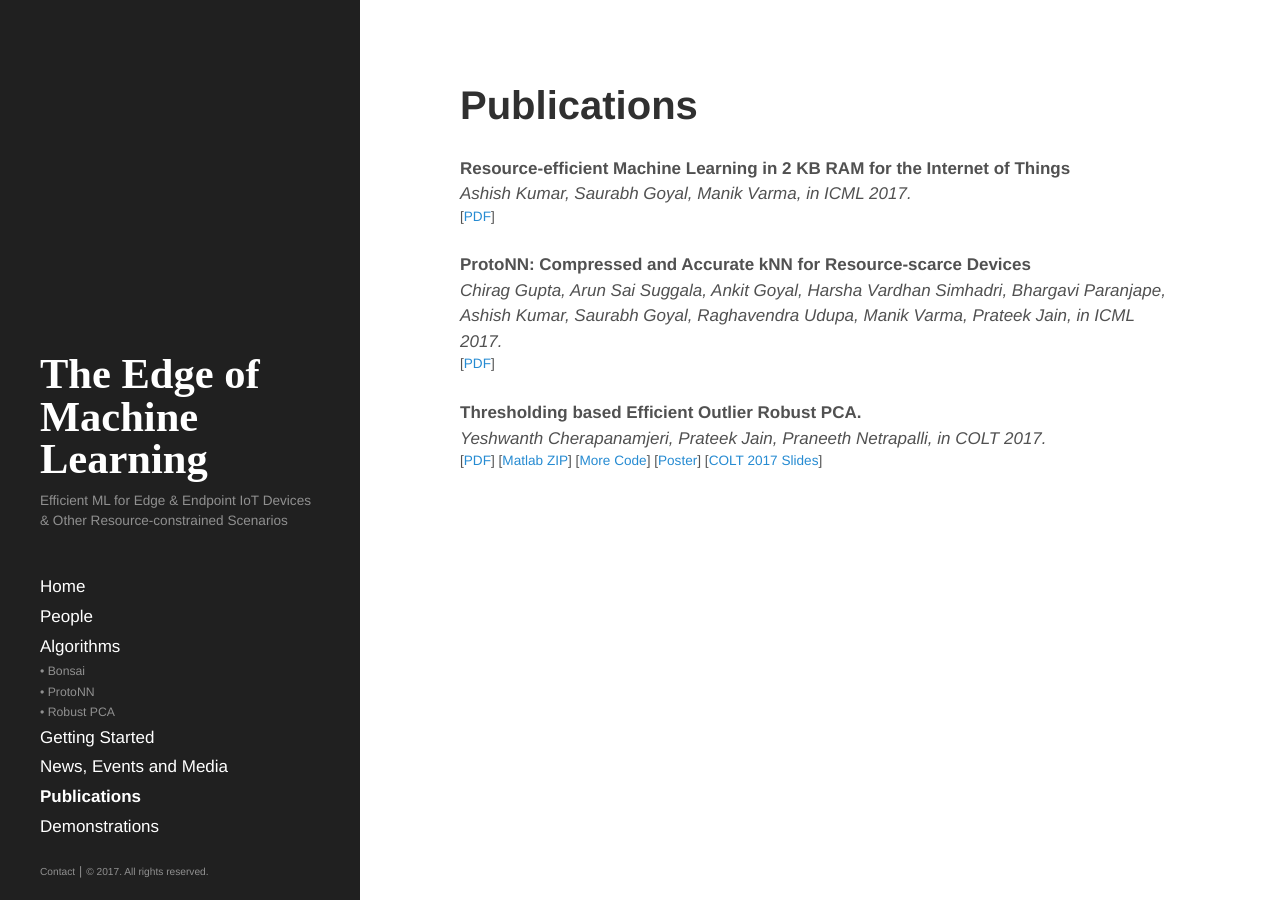
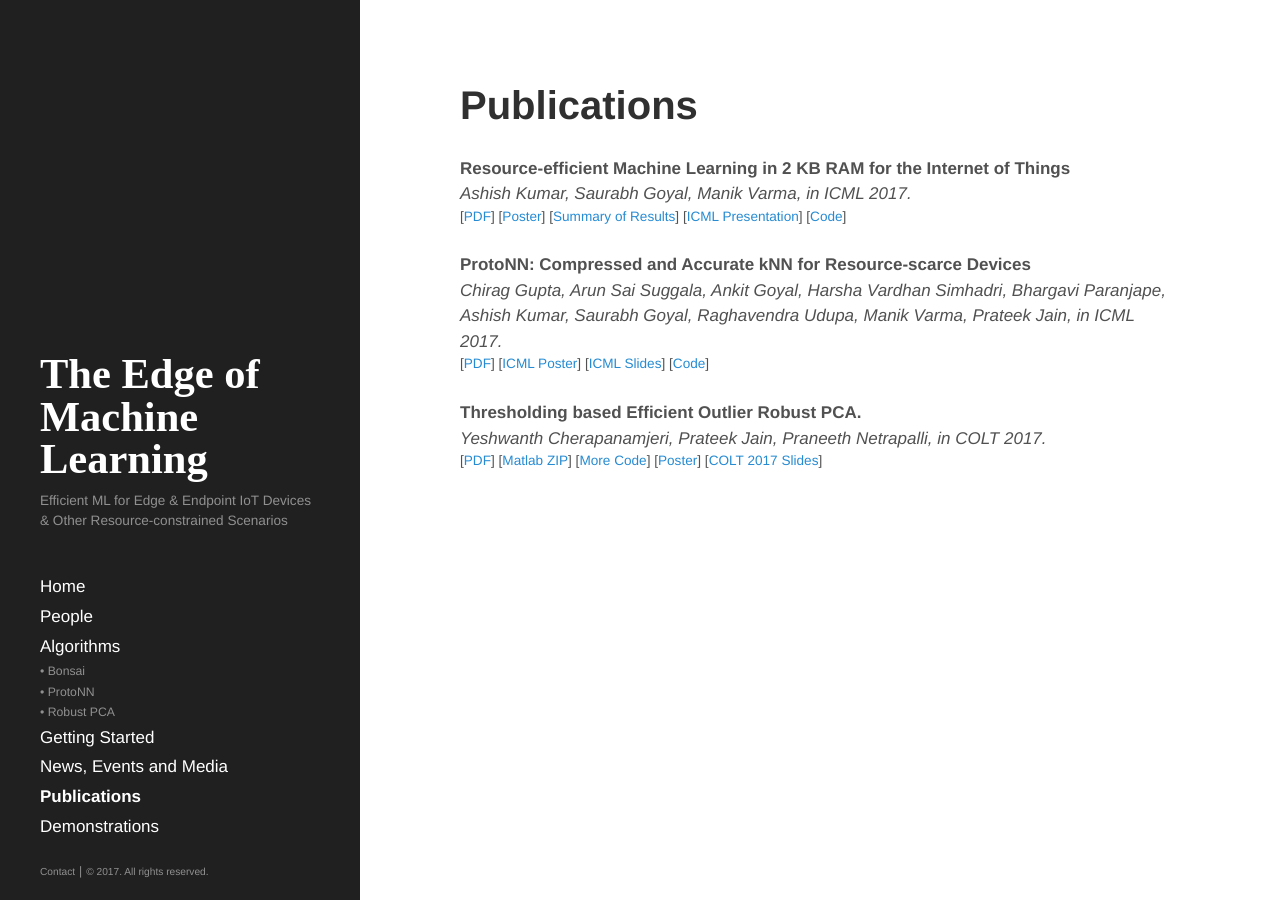
Before and after one commit to ShishirPatil/EdgeML, a Jekyll site: the page built from Publications.md, in a window 1280 px wide. Built offline with Jekyll 4.4.1, drawn with Linux system fonts in a browser that asks for light colours.

Commit message:
Adding links to publications

```diff
--- a/Publications.md
+++ b/Publications.md
@@ -11,7 +11,13 @@ title: Publications
       Ashish Kumar, Saurabh Goyal, Manik Varma, in ICML 2017.
     </div>
     <div class="publ-linklist">
-        [<a href="{{ site.baseurl}}{{ site.customurl.bonsai.pdf }}">PDF</a>]
+        <span>
+            [<a href="{{ site.baseurl}}{{ site.customurl.bonsai.pdf }}">PDF</a>]
+            [<a href="{{ site.baseurl}}{{ site.customurl.bonsai.poster }}">Poster</a>]
+            [<a href="{{ site.baseurl}}{{ site.customurl.bonsai.results }}">Summary of Results</a>]
+            [<a href="{{ site.baseurl}}{{ site.customurl.bonsai.icmlpptx }}">ICML Presentation</a>]
+            [<a href="https://github.com/Microsoft/EdgeML">Code</a>]
+        </span>
     </div>
 </div>
 
@@ -23,7 +29,12 @@ title: Publications
       Chirag Gupta, Arun Sai Suggala, Ankit Goyal, Harsha Vardhan Simhadri, Bhargavi Paranjape, Ashish Kumar, Saurabh Goyal, Raghavendra Udupa, Manik Varma, Prateek Jain, in ICML 2017.
     </div>
     <div class="publ-linklist">
-        [<a href="{{ site.baseurl}}{{ site.customurl.protonn.pdf }}">PDF</a>]
+        <span>
+            [<a href="{{ site.baseurl}}{{ site.customurl.protonn.pdf }}">PDF</a>]
+            [<a href="{{ site.baseurl}}{{ site.customurl.protonn.poster }}">ICML Poster</a>]
+            [<a href="{{ site.baseurl}}{{ site.customurl.protonn.slides }}">ICML Slides</a>]
+            [<a href="https://github.com/Microsoft/EdgeML">Code</a>]
+        </span>
     </div>
 </div>
 
```
